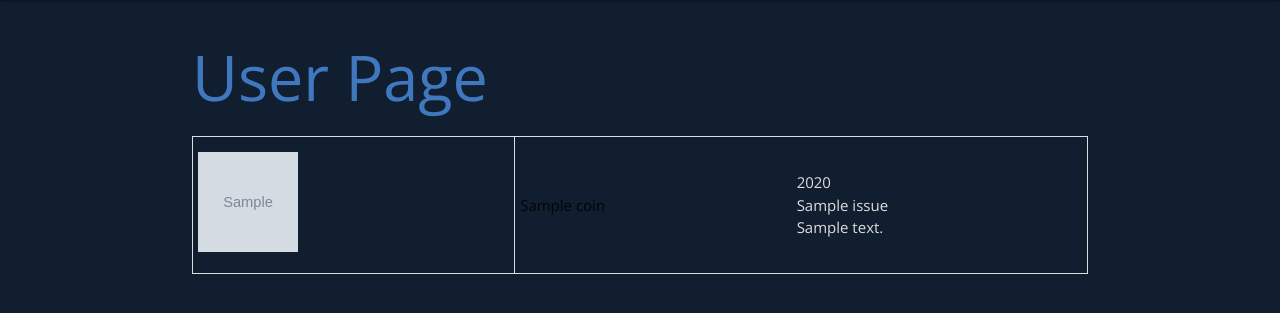
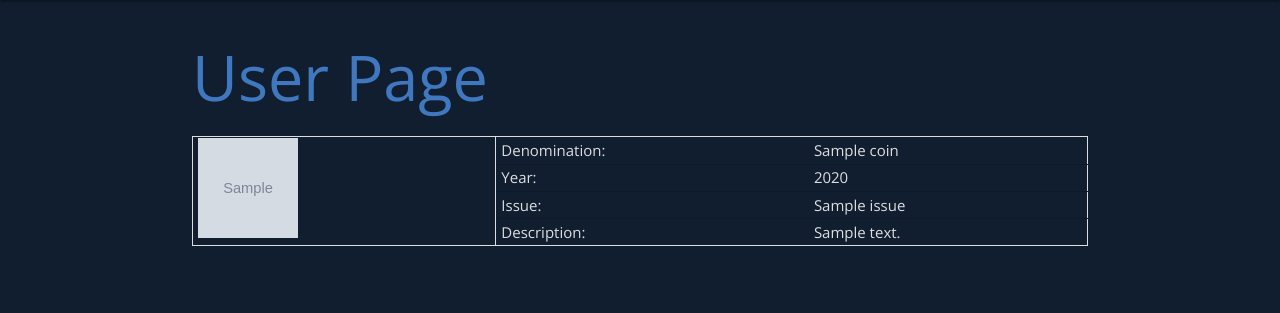
Before and after one commit to peejaywk/MS3-CoinCollector, a Flask app: template templates/user_coins.html in a window 1280 px wide. Shown: the part 64-377 px from the top of the page. Run offline with Flask 2, Linux system fonts and the light colour scheme; the visitor is signed in with stand-in values (Sample User, id 1); the template is opened without the code that fills it: most values are stand-ins (such as "Sample title", 1, 10 or a date in 2020); grey boxes marked "Sample" are stand-in pictures; some libraries are stand-ins or nearby versions.

Commit message:
Update style on the user coin table.

```diff
--- a/static/css/style.css
+++ b/static/css/style.css
@@ -33,5 +33,21 @@ nav li a {
 
 .coin-table-row,
 .coin-table-data {
-    border: solid 1px #DDDDDD;
+    border-bottom: solid 1px #DDDDDD;
 }
+
+.coin-table-img {
+    border-right: solid 1px #DDDDDD;
+    border-bottom: solid 1px #DDDDDD;
+}
+
+.td-text {
+    border: 0;
+    margin: 0;
+    padding: 0;
+}
+
+td {
+    padding-top: 1px;
+    padding-bottom: 1px;
+}
--- a/templates/user_coins.html
+++ b/templates/user_coins.html
@@ -29,17 +29,55 @@
 
     <tbody class="coin-table">
         {% for coin in coins %}
-        <tr class="coin-table-row">
-            <td class="coin-table-data"><img src="{{ coin.reverse_image }}" alt="" class="square coin-image"></td>
-            <td><span class="title">{{ coin.denomination }}</span></td>
+        <tr>
+            <td rowspan="4" class="coin-table-img"><img src="{{ coin.reverse_image }}" alt="" class="square coin-image"></td>
+            <!-- <td><span class="title">{{ coin.denomination }}</span></td> -->
+
+
             <td>
+                <p class="td-text">Denomination:</p>
+            </td>
+            <td>
+                <p class="td-text">{{ coin.denomination }}</p>
+            </td>
+        </tr>
+        <tr>
+            <td >
+                <p class="td-text">Year:</p>
+            </td>
+            <td>
+                <p class="td-text">{{ coin.year }} </p>
+            </td>
+        </tr>
+        <tr>
+            <td>
+                <p class="td-text">Issue:</p>
+            </td>
+            <td>
+                <p class="td-text">{{ coin.issue }} </p>
+            </td>
+        </tr>
+        <tr>
+            <td class="coin-table-data">
+                <p class="td-text">Description:</p>
+            </td>
+            <td class="coin-table-data">
+                <p class="td-text">{{ coin.description }} </p>
+            </td>
+        </tr>
+            <!-- <td class="coin-table-data td-text">
                 <p>
-                    {{ coin.year }} <br>
+                     <br>
+                    <br>
                     {{ coin.issue }} <br>
                     {{ coin.description }}
                 </p>
             </td>
-        </tr>
+            <td>
+                <a class="waves-effect waves-light btn-small">Edit</a>
+                <a class="waves-effect waves-light btn-small">Delete</a>
+            </td> -->
+
         {% endfor %}
     </tbody>
 </table>
```
